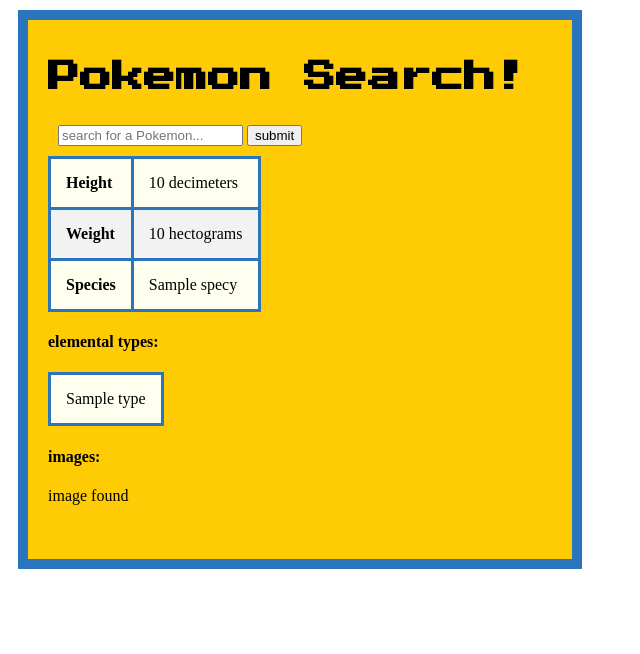
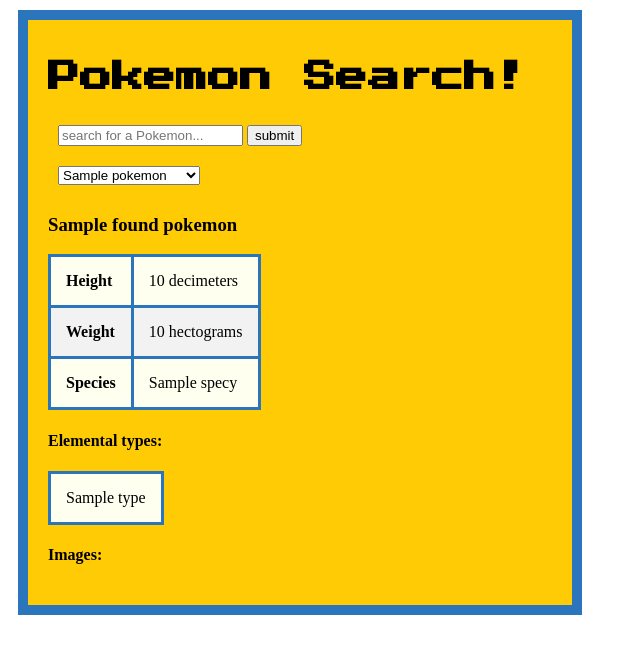
Before and after one commit to wickertongue/pokemon_search_in_python, a Flask app: template templates/homepage.html in a window 1280 px wide. Shown: the top 654 px of the page, without its empty margins (0-640 px from the left). Run offline with Flask 2, Linux system fonts and the light colour scheme; the template is opened without the code that fills it: most values are stand-ins (such as "Sample title", 1, 10 or a date in 2020).

Commit message:
fix(homepage.html): added images with statement that checks that the value contains a https valid url, began to create dropdown but is wip.

```diff
--- a/templates/homepage.html
+++ b/templates/homepage.html
@@ -15,8 +15,19 @@
 				<input type="submit" value="submit" />
 			</form>
 		</div>
+
+		<div id="pokemon-select">
+      <select v-on:change="handleSelect" v-model="selectedPokemon">
+        <option disabled value="">Select a Pokemon...</option>
+				{% for pokemon in found_pokemon %}
+        <option pokemon={{ pokemon }} key="index" value={{ pokemon }}>{{ pokemon.name }}</option>
+				{% endfor %}
+      </select>
+    </div>
+
 		{% if found_pokemon %}
 		<div>
+			<h3>{{ found_pokemon.name.capitalize() }}</h3>
 			<table>
 				<tr>
 					<th>Height</th>
@@ -32,7 +43,7 @@
 				</tr>
 			</table>
 
-			<h4>elemental types:</h4>
+			<h4>Elemental types:</h4>
 			<table>
 				<tr>
 					{% for object in found_pokemon.types %}
@@ -42,19 +53,19 @@
 					{% endfor %}
 				</tr>
 			</table>
+		</div>
 
-		</div>
-		{% endif %}
-		<h4>images:</h4>
+			<h4>Images:</h4>
 			<div>
 				{% if found_pokemon.sprites %}
-					{% for image in found_pokemon.sprites %}
-					<p>image found</p>
-					<img :src="image">
+					{% for name, url in found_pokemon.sprites.items() %}
+						{% if (url != None) and ("https" in url) %}
+							<img src={{ url }}>
+						{% endif %}
 					{% endfor %}
 				{% endif %}
 			</div>
-		</div>
+			{% endif %}
 	</div>
 </body>
 
```
